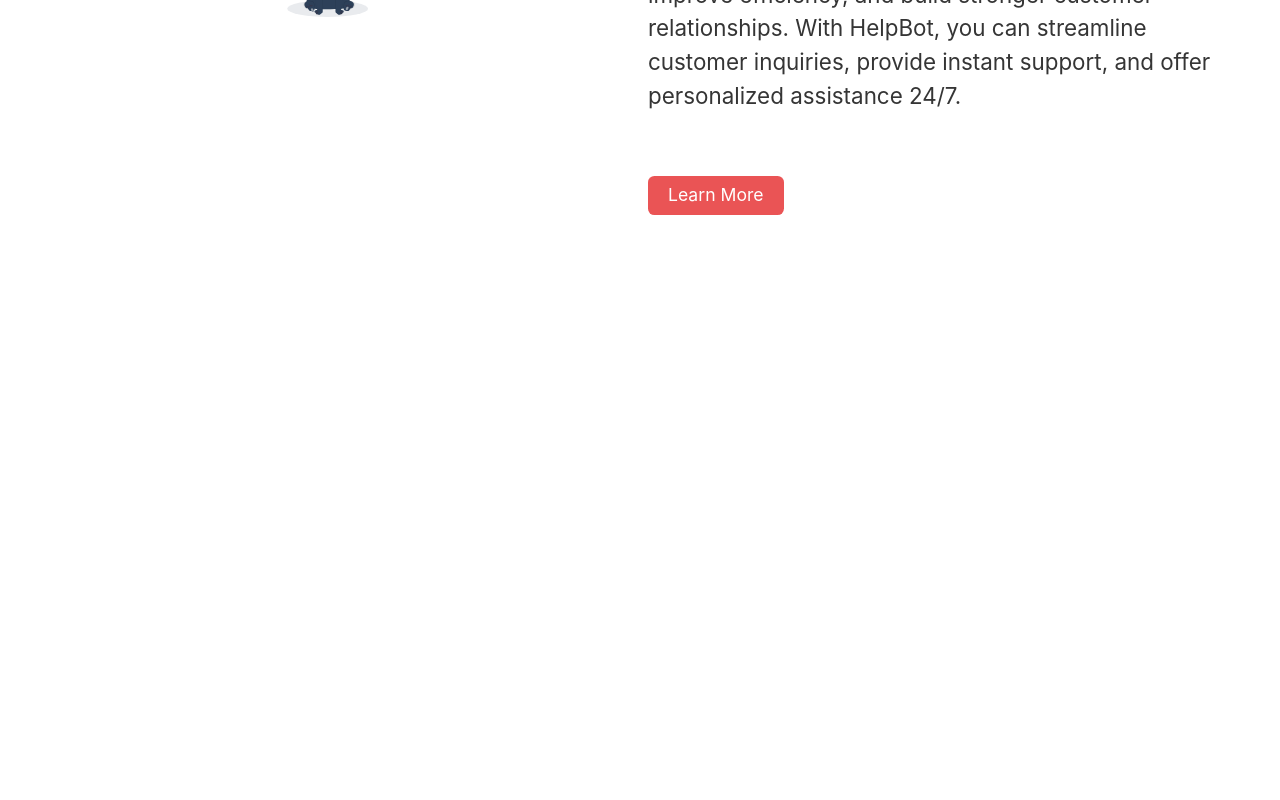
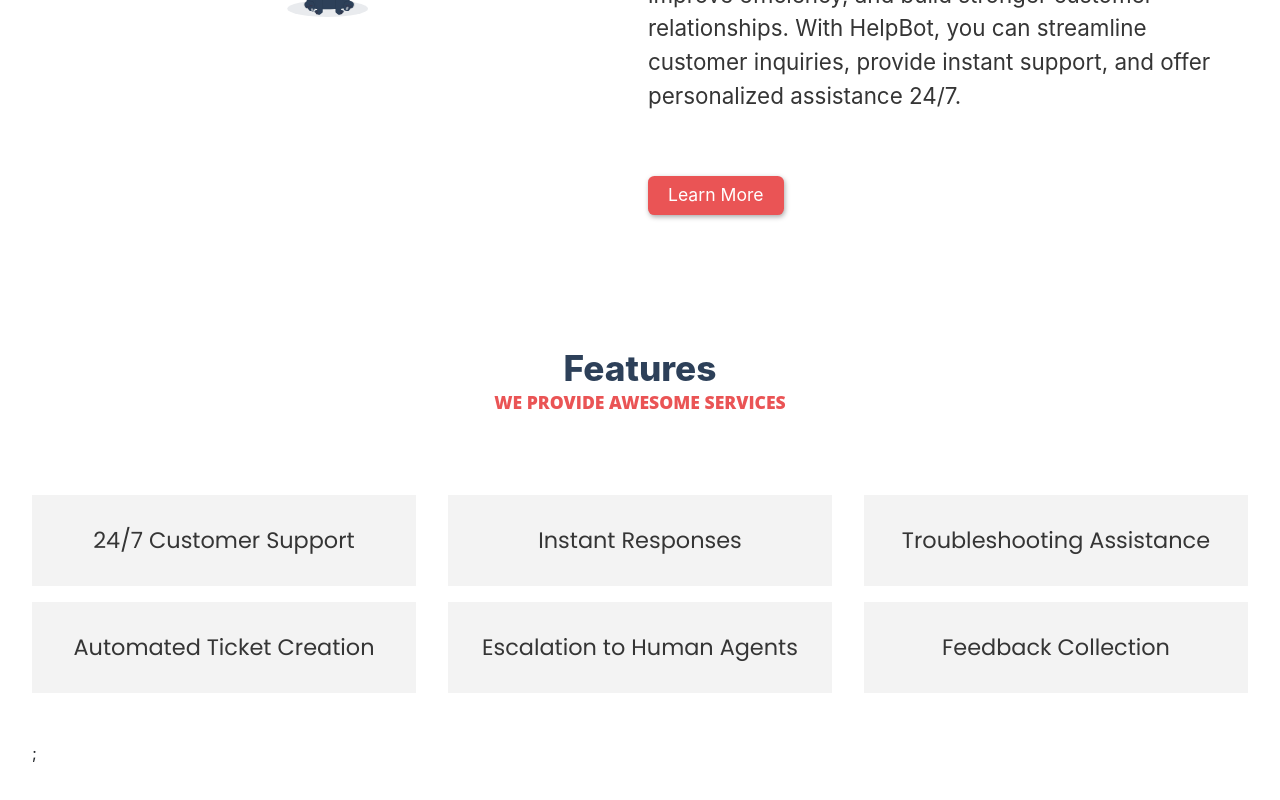
Before and after one commit to Cyriacusifeco/helpbot, a React (Vite) app: page / in a window 1280 px wide. Shown: the part 1748-2548 px from the top of the page. Before the commit the page ends 2015 px from the top, so only its background shows below. Built offline with nearby package versions, Linux system fonts and the light colour scheme.

Commit message:
Feature Section: Added content

```diff
--- /dev/null
+++ b/src/component/HomePage/Features/Features.css
@@ -0,0 +1,74 @@
+@import url(../../../index.css);
+.section-features .features-row {
+  flex-wrap: wrap;
+}
+.section-features {
+  margin: 0 2rem;
+}
+.features-row {
+  display: flex;
+}
+
+/* Features Section: Grid */
+ul.features-row {
+  margin: -1rem;
+  padding: 0;
+  list-style: none;
+}
+ul.features-row a {
+  font-size: var(--font-size-medium);
+  font-weight: 500;
+  font-family: var(--font-family-base);
+}
+.pad-1 {
+  margin: 1rem;
+}
+
+.col-1-3 {
+  width: calc((100% / 3) - 2rem);
+}
+
+.col-1-2 {
+  width: calc((100% / 2) - 2rem);
+}
+@media screen and (max-width: 767px) {
+  :root {
+    --section-padding: 5rem 1.5rem;
+    --section-body-padding: 2rem 0 0;
+  }
+
+  ul.row,
+  .row {
+    flex-direction: column;
+    margin: 0;
+  }
+
+  [class*='col-'] {
+    margin: 0 0 3rem 0;
+  }
+
+  .col-1-3,
+  .col-1-2 {
+    width: 100%;
+  }
+}
+
+.card-services .card-title {
+  margin: 0;
+}
+
+.card-services a {
+  display: block;
+  padding: 2rem;
+  background-color: var(--color-light-grey);
+  color: var(--color-dark-grey);
+  text-align: center;
+}
+
+.card-services a:hover {
+  color: var(--color-white);
+  background: var(--color-primary);
+  text-decoration: none;
+  transition-duration: 0.3s;
+  transition-property: color, background-color;
+}
--- /dev/null
+++ b/src/component/HomePage/Features/Features.jsx
@@ -0,0 +1,66 @@
+import './Features.css';
+// import { useState, useEffect } from 'react';
+
+const Features = () => {
+  return (
+    <section className="section-features section" id="features">
+      <div className="about-text">
+        <header className="section-header">
+          <h2 className="section-header-title">Features</h2>
+          <p className="section-tagline">We provide awesome services</p>
+        </header>
+        <div className="section-body">
+          <ul className="features-row">
+            <li className="col-1-3 pad-1">
+              <div className="card-services">
+                <h3 className="card-title">
+                  <a href="#">24/7 Customer Support</a>
+                </h3>
+              </div>
+            </li>
+            <li className="col-1-3 pad-1">
+              <div className="card-services">
+                <h3 className="card-title">
+                  <a href="#">Instant Responses</a>
+                </h3>
+              </div>
+            </li>
+            <li className="col-1-3 pad-1">
+              <div className="card-services">
+                <h3 className="card-title">
+                  <a href="#">Troubleshooting Assistance</a>
+                </h3>
+              </div>
+            </li>
+          </ul>
+          <ul className="features-row">
+            <li className="col-1-3 pad-1">
+              <div className="card-services">
+                <h3 className="card-title">
+                  <a href="#">Automated Ticket Creation</a>
+                </h3>
+              </div>
+            </li>
+            <li className="col-1-3 pad-1">
+              <div className="card-services">
+                <h3 className="card-title">
+                  <a href="#">Escalation to Human Agents</a>
+                </h3>
+              </div>
+            </li>
+            <li className="col-1-3 pad-1">
+              <div className="card-services">
+                <h3 className="card-title">
+                  <a href="#">Feedback Collection</a>
+                </h3>
+              </div>
+            </li>
+          </ul>
+        </div>
+        ;
+      </div>
+    </section>
+  );
+};
+
+export default Features;
--- a/src/component/HomePage/Home.jsx
+++ b/src/component/HomePage/Home.jsx
@@ -1,6 +1,7 @@
 import Header from './Header/Header';
 import Hero from './Hero/Hero';
 import About from './About/About';
+import Features from './Features/Features';
 
 const Home = () => {
   return (
@@ -9,6 +10,7 @@ const Home = () => {
       <main>
         <Hero />
         <About />
+        <Features />
       </main>
     </>
   );
--- a/src/index.css
+++ b/src/index.css
@@ -1,17 +1,13 @@
 /*! normalize.css v8.0.1 | MIT License | github.com/necolas/normalize.css */
 @import url(https://fonts.googleapis.com/css?family=Poppins:400,700|Raleway:700&display=swap);
-
+* {
+  margin: 0;
+  padding: 0;
+  box-sizing: border-box;
+}
 html {
   line-height: 1.15;
   -webkit-text-size-adjust: 100%;
-}
-body {
-  margin: 0;
-  display: flex;
-  flex-direction: column;
-}
-main {
-  display: block;
 }
 
 :root {
@@ -67,10 +63,10 @@ main {
   --section-title-margin: 0;
   --section-title-color: var(--color-primary);
   --section-tagline-transform: uppercase;
-  --section-tagline-color: var(--color-primary);
+  --section-tagline-color: var(--color-red);
   --section-tagline-font-family: var(--font-family-title);
-  --section-tagline-font-weight: 700;
-  --section-tagline-font-size: var(--font-size-large);
+  --section-tagline-font-weight: 800;
+  --section-tagline-font-size: var(--font-size-small);
   --section-tagline-margin: 0;
   --section-body-padding: 2rem 0 3rem;
   --section-footer-padding: 3rem 0 0;
@@ -91,6 +87,16 @@ body {
   margin: 0;
   -webkit-font-smoothing: antialiased;
   -moz-osx-font-smoothing: grayscale;
+  margin: 0;
+  display: flex;
+  flex-direction: column;
+  overflow-x: hidden;
+}
+main {
+  display: block;
+}
+a {
+  text-decoration: none;
 }
 /* Section Styles */
 .section {
@@ -123,6 +129,7 @@ body {
   font-weight: var(--section-tagline-font-weight);
   margin: var(--section-tagline-margin);
   font-size: var(--section-tagline-font-size);
+  text-align: center;
 }
 .section-body {
   padding: var(--section-body-padding);
@@ -157,9 +164,11 @@ body {
   font-size: var(--font-size-small);
   border: none;
   color: var(--color-white);
+  box-shadow: 1px 2px 5px #aaa;
 }
 .btn-1:hover {
   background: var(--btn-hover-background);
+  box-shadow: 1px 1px 5px #ea5455;
 }
 .btn-2 {
   padding: 4px 10px;
@@ -169,8 +178,11 @@ body {
   border: var(--btn2-border);
   font-size: var(--font-size-small);
   margin-left: 1rem;
+  box-shadow: 1px 2px 5px #aaa;
 }
 .btn-2:hover {
   background: var(--btn-hover-background);
   color: var(--color-white);
+  box-shadow: 1px 1px 5px #ea5455;
+  border: none;
 }
```
Also changed, not shown: src/component/HomePage/Services/Service.css (deleted), src/component/HomePage/Services/Services.jsx (deleted).
